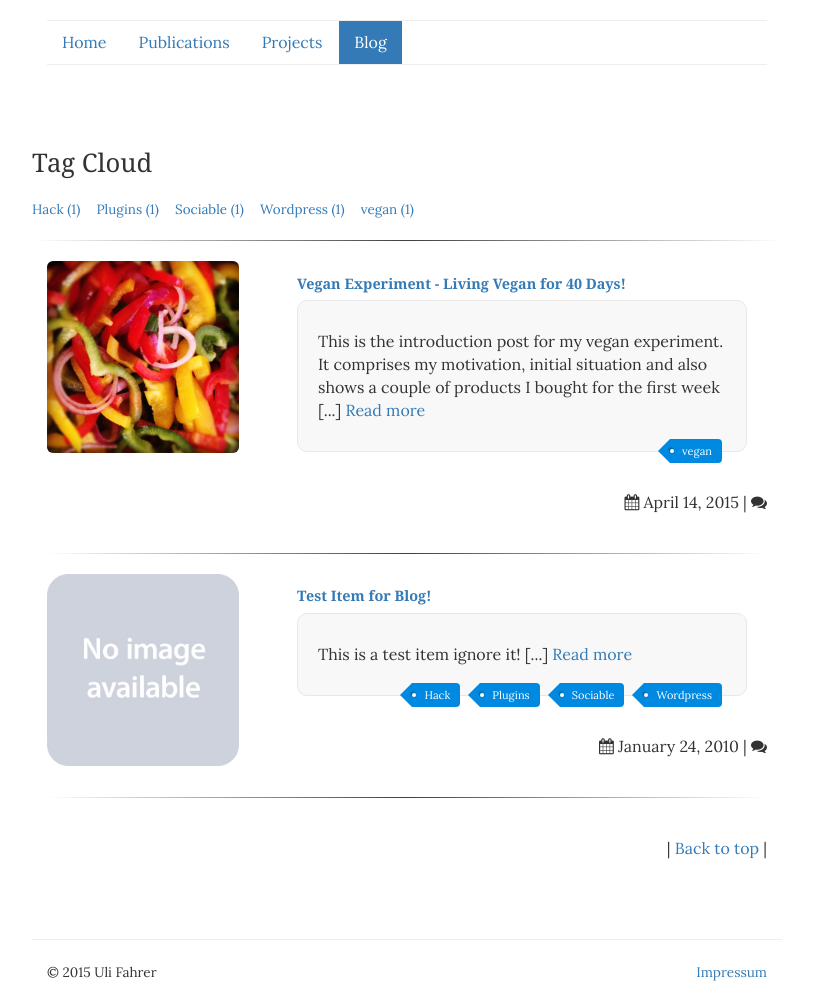
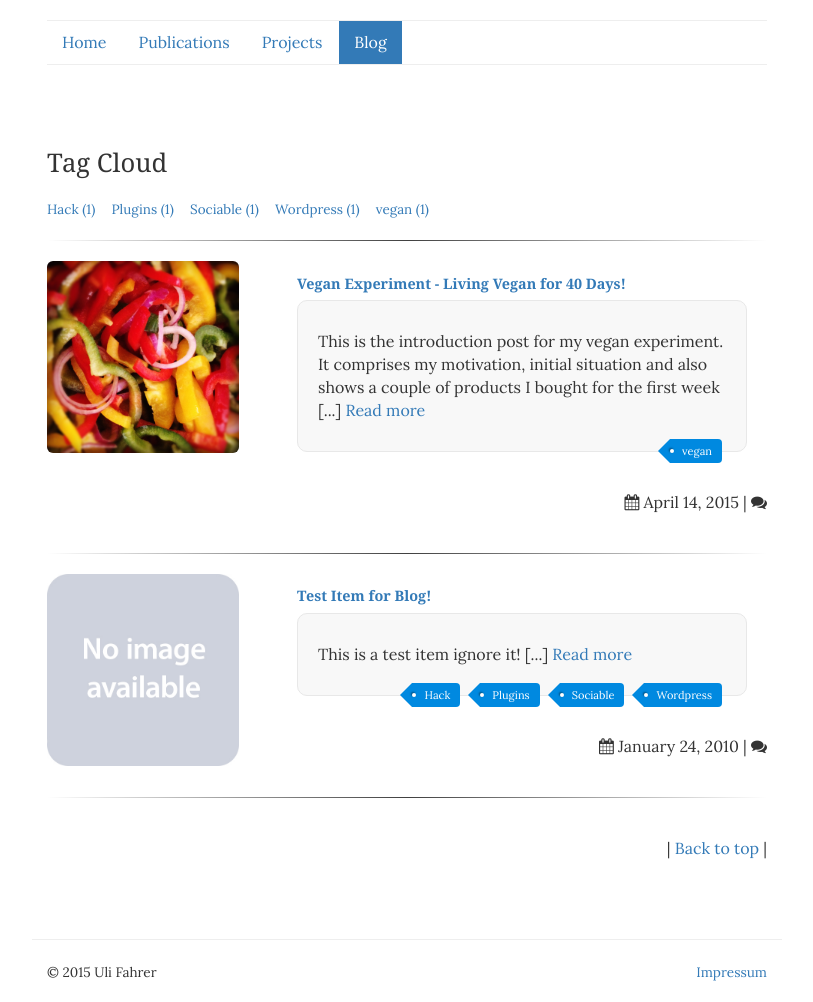
Before and after one commit to Tooa/tooa.github.io, a Jekyll site: the page built from blog/index.html, in a window 1280 px wide. Shown: the whole page, without its empty margins (233-1046 px from the left). Built offline with Jekyll 4.4.1, drawn with Linux system fonts in a browser that asks for light colours; nearby versions of some CDN libraries; some web fonts are replaced; library files that are not in the unit come from our copies.

Commit message:
add missing block to col-md

```diff
--- a/_layouts/blog-overview.html
+++ b/_layouts/blog-overview.html
@@ -3,15 +3,14 @@ layout: default
 ---
 
 <div class="row">
-    <h2>Tag Cloud</h2>
-    {% include tag-cloud.html %}
+	<div class="col-md-12">
+		<h2>Tag Cloud</h2>
+    	{% include tag-cloud.html %}
 
-	<hr class="style-two">
+		<hr class="style-two">
 
-    <div class="col-md-12">
         {{ content }}
 
 		<p class="pull-right">| <a href="#">Back to top</a> |</p>
-    </div>
-
+	</div>
 </div><!-- /.blog-overview -->
--- a/_layouts/default.html
+++ b/_layouts/default.html
@@ -10,7 +10,8 @@
 			{{ content }}
 
 			{% include footer.html %}
-			</div> <!-- /container -->
+
+		</div> <!-- /container -->
 
 		{% include scripts.html %}
 
```
